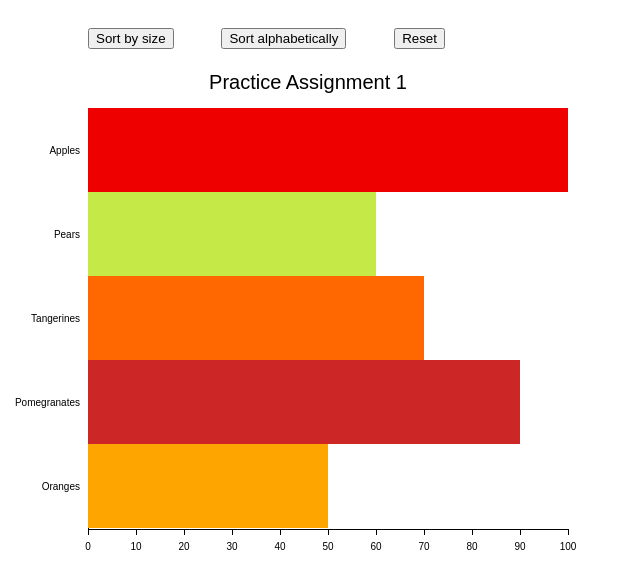
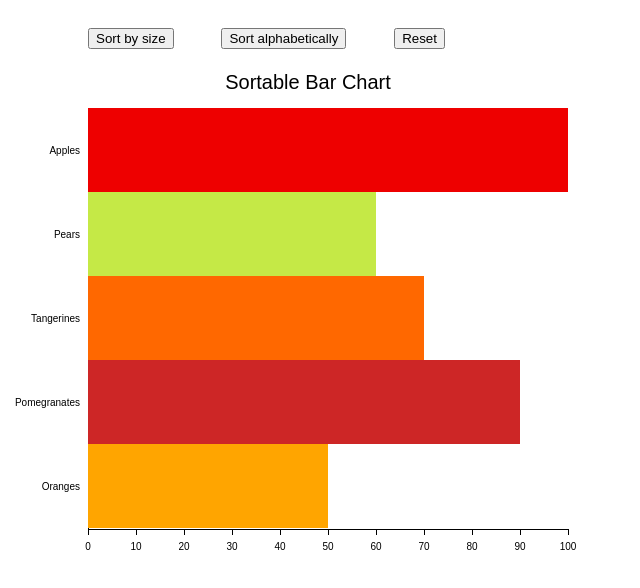
Before and after one commit to conjur26/conjur26.github.io, a plain HTML site: page sortable_bar_chart.html in a window 1280 px wide. Shown: the whole page, without its empty margins (0-640 px from the left). Drawn offline with nearby package versions, Linux system fonts and the light colour scheme.

Commit message:
Updated title

```diff
--- a/sortable_bar_chart.html
+++ b/sortable_bar_chart.html
@@ -120,7 +120,7 @@
 		      .attr("y", 0 - (margin.top / 2))
 		      .attr("text-anchor", "middle")
 		      .style("font-size", "20px")
-		      .text("Practice Assignment 1");
+		      .text("Sortable Bar Chart");
 		  }
 
 		function sortByQuantity() {
```
